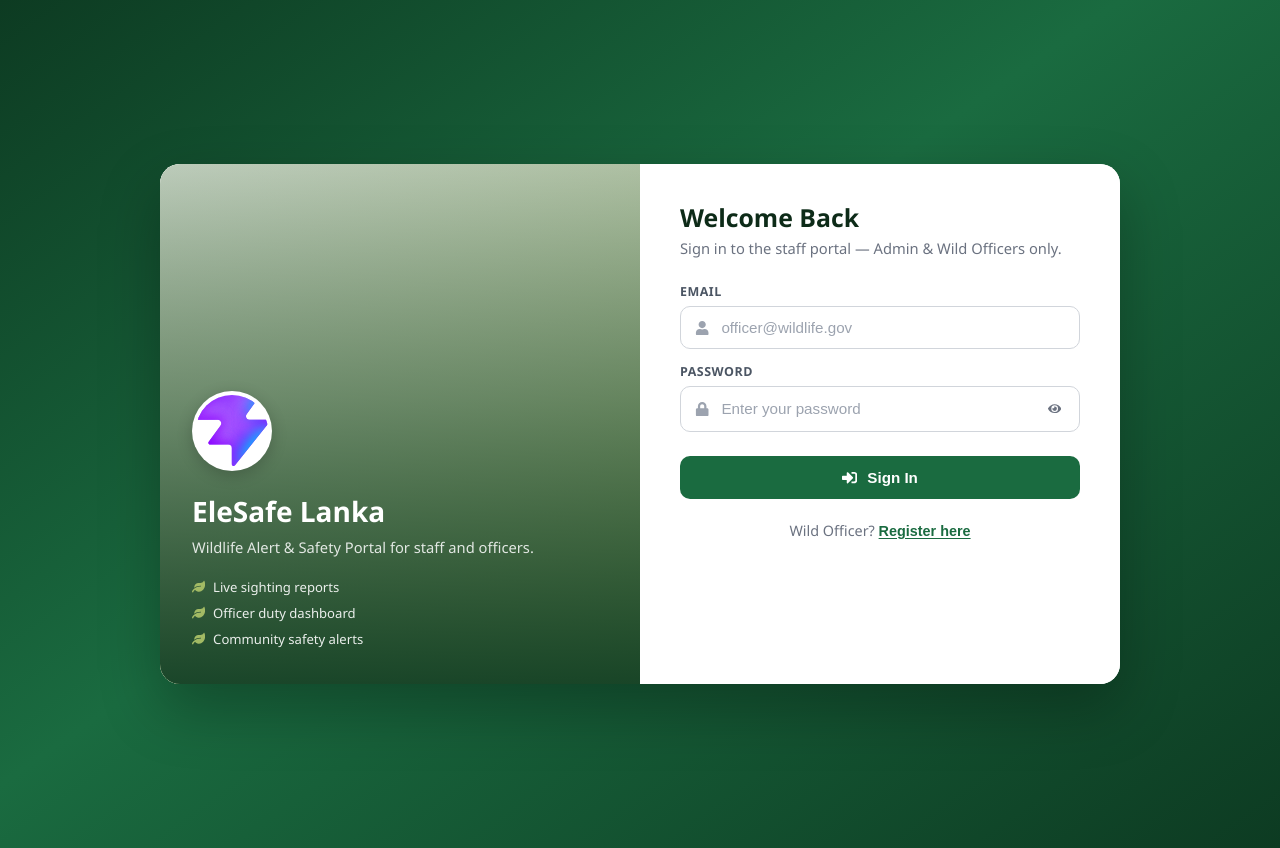
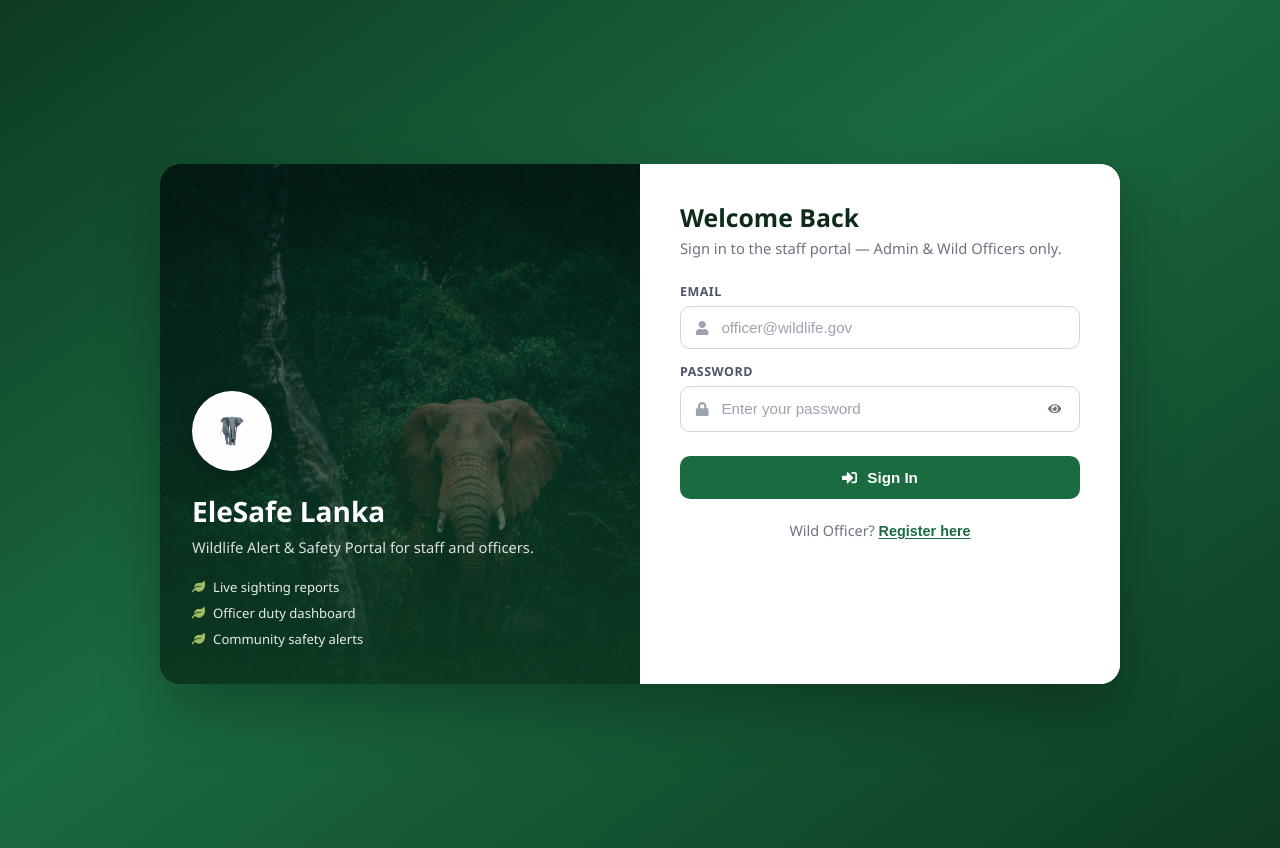
Before and after one commit to chalanaishara/eleSafe_web, a React (Vite) app: page / in a window 1280 px wide. Built offline with nearby package versions, Linux system fonts and the light colour scheme; no server answers.

Commit message:
update login and register page UI

```diff
--- a/src/pages/LoginPage.jsx
+++ b/src/pages/LoginPage.jsx
@@ -52,7 +52,7 @@ export default function LoginPage() {
         <div className="auth-brand">
           <div className="brand-overlay" />
           <div className="brand-content">
-            <img src="/favicon.svg" alt="EleSafe" className="brand-logo" />
+            <img src="/icon.png" alt="EleSafe" className="brand-logo" />
             <h1>EleSafe Lanka</h1>
             <p className="brand-tagline">Wildlife Alert &amp; Safety Portal for staff and officers.</p>
             <div className="brand-features">
--- a/src/pages/RegisterPage.jsx
+++ b/src/pages/RegisterPage.jsx
@@ -111,7 +111,7 @@ export default function RegisterPage() {
         <div className="auth-brand auth-brand--short">
           <div className="brand-overlay" />
           <div className="brand-content">
-            <img src="/favicon.svg" alt="EleSafe" className="brand-logo" />
+            <img src="/icon.png" alt="EleSafe" className="brand-logo" />
             <h1>EleSafe Lanka</h1>
             <p className="brand-tagline">Join the wildlife protection team. Register as a Wild Officer.</p>
             <div className="brand-features">
--- a/src/styles/auth.css
+++ b/src/styles/auth.css
@@ -29,7 +29,7 @@
 /* Brand panel */
 .auth-brand {
   position: relative;
-  background: #f5f5f0 linear-gradient(160deg, #e8efe0 0%, #c5d4a8 50%, #a2ba64 100%);
+  background: #0d3b22 url("/elephant-bg.jpg") center / cover no-repeat;
   min-height: 520px;
   display: flex;
   align-items: flex-end;
```
Also changed, not shown: public/elephant-bg.jpg (added), public/elephant.jpg (added).
